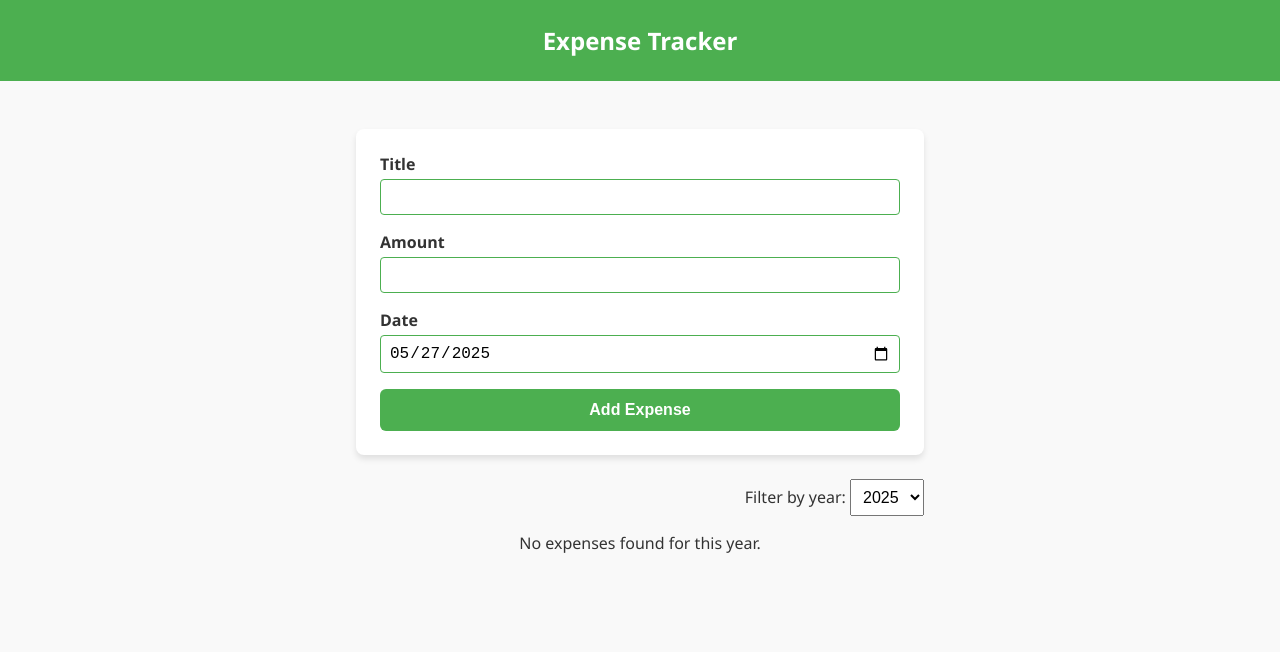
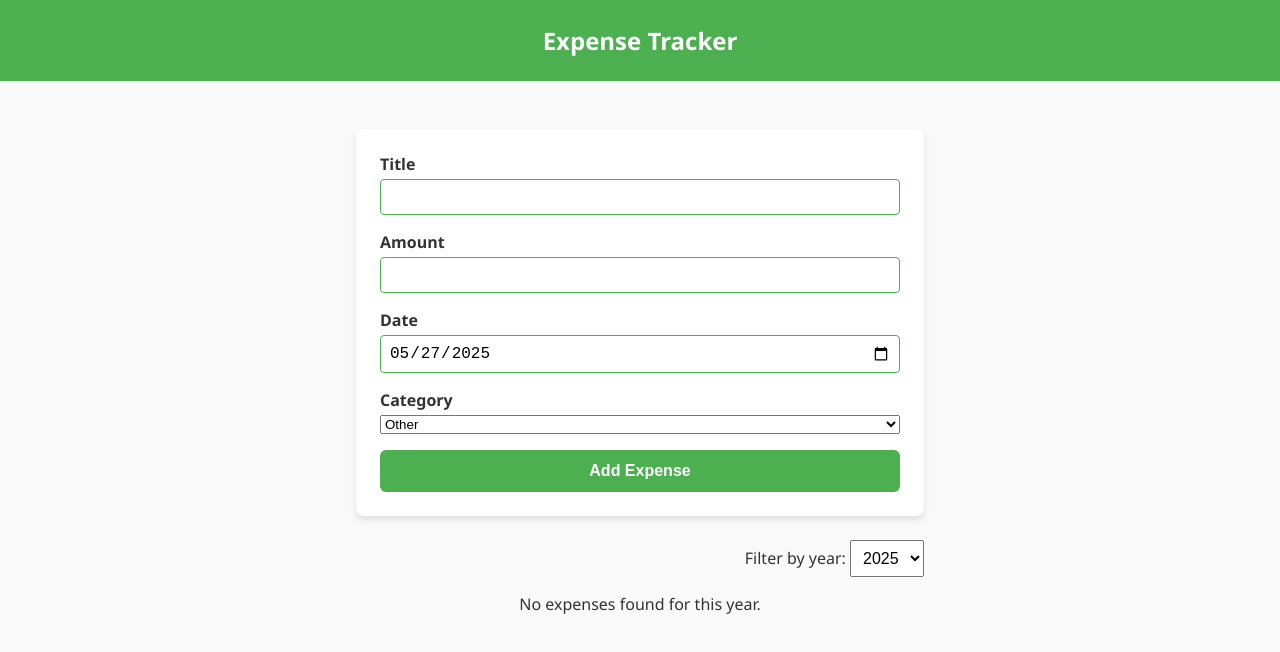
Before and after one commit to Dor-Ka/frontend-react-expense-tracker, a React (Vite) app: page / in a window 1280 px wide. Shown: the top 652 px of the page. Built offline with nearby package versions, Linux system fonts and the light colour scheme.

Commit message:
feat: add category select input to expense form

```diff
--- a/src/components/ExpenseForm/ExpenseForm.jsx
+++ b/src/components/ExpenseForm/ExpenseForm.jsx
@@ -75,6 +75,20 @@ const ExpenseForm = ({ onAddExpense }) => {
         />
       </FormGroup>
 
+      <FormGroup>
+        <label htmlFor="category">Category</label>
+        <select
+          id="category"
+          value={category}
+          onChange={(e) => setCategory(e.target.value)}
+          required
+        >
+          {categoryOptions.map((option) => (
+            <option key={option} value={option}>{option}</option>
+          ))}
+        </select>
+      </FormGroup>
+
       <SubmitButton type="submit">Add Expense</SubmitButton>
     </Form>
   );
```
